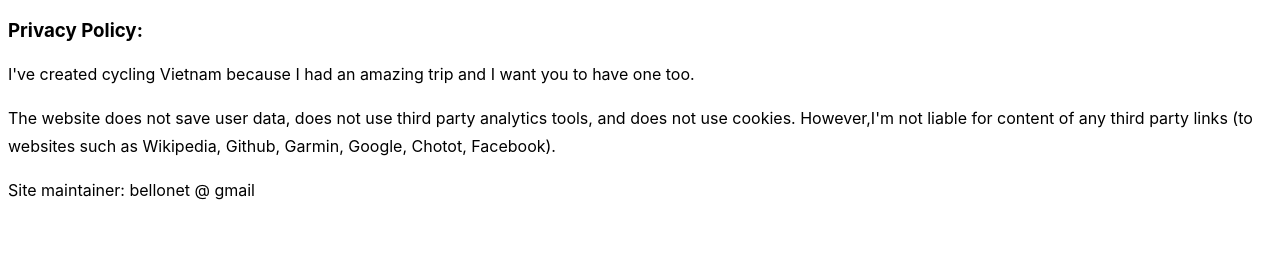
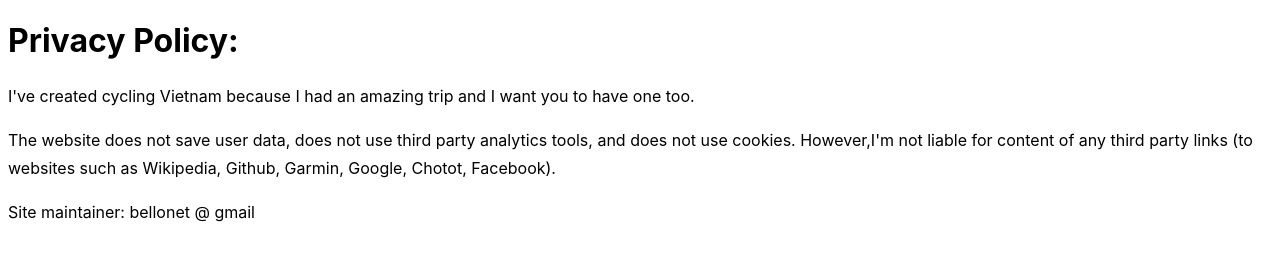
Before and after one commit to bellonet/cycling-vietnam, a website: page data_privacy.html in a window 1280 px wide. Drawn offline with Linux system fonts and the light colour scheme; a web font is replaced by a local one.

Commit message:
privacy meta

```diff
--- a/data_privacy.html
+++ b/data_privacy.html
@@ -22,7 +22,7 @@
 
 <body id="page-top">
 
-<h3>Privacy Policy:</h3>
+<h1>Privacy Policy:</h1>
 
 <p>I've created cycling Vietnam because I had an amazing trip and I want you to have one too.</p>
 <p>The website does not save user data, does not use third party analytics tools, and does not use cookies. However,I'm not liable for content of any third party links (to websites such as Wikipedia, Github, Garmin, Google, Chotot, Facebook).</p>
```
